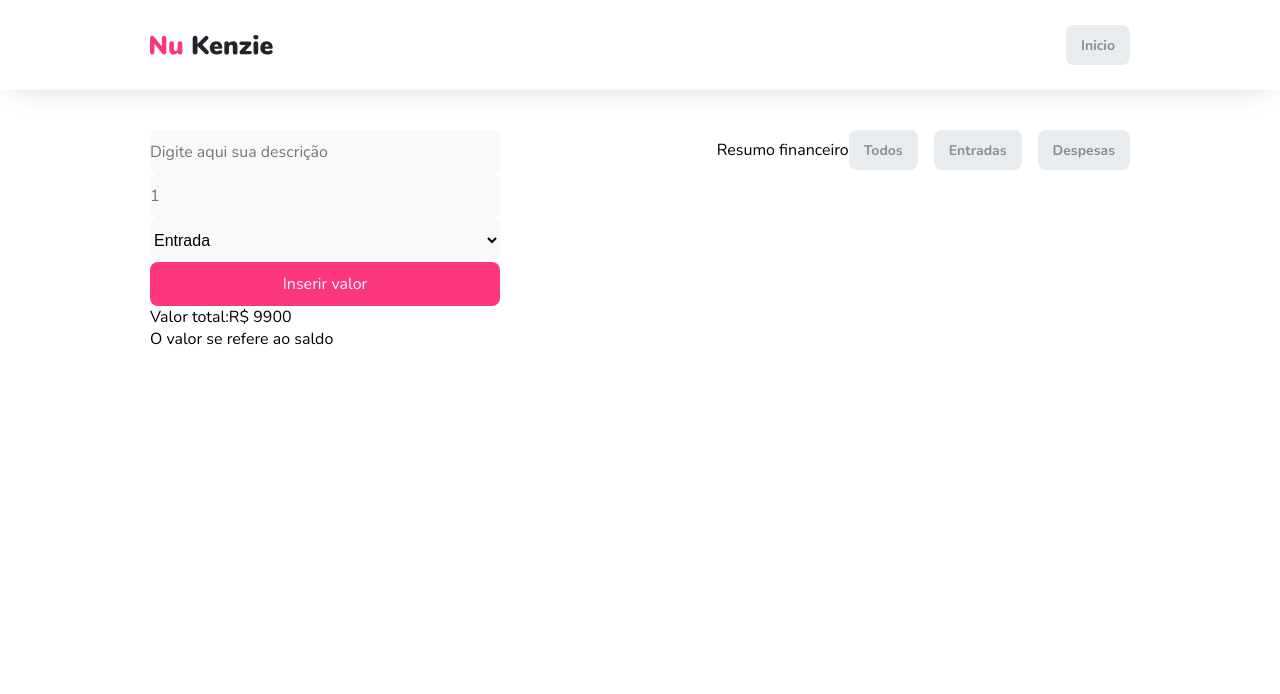
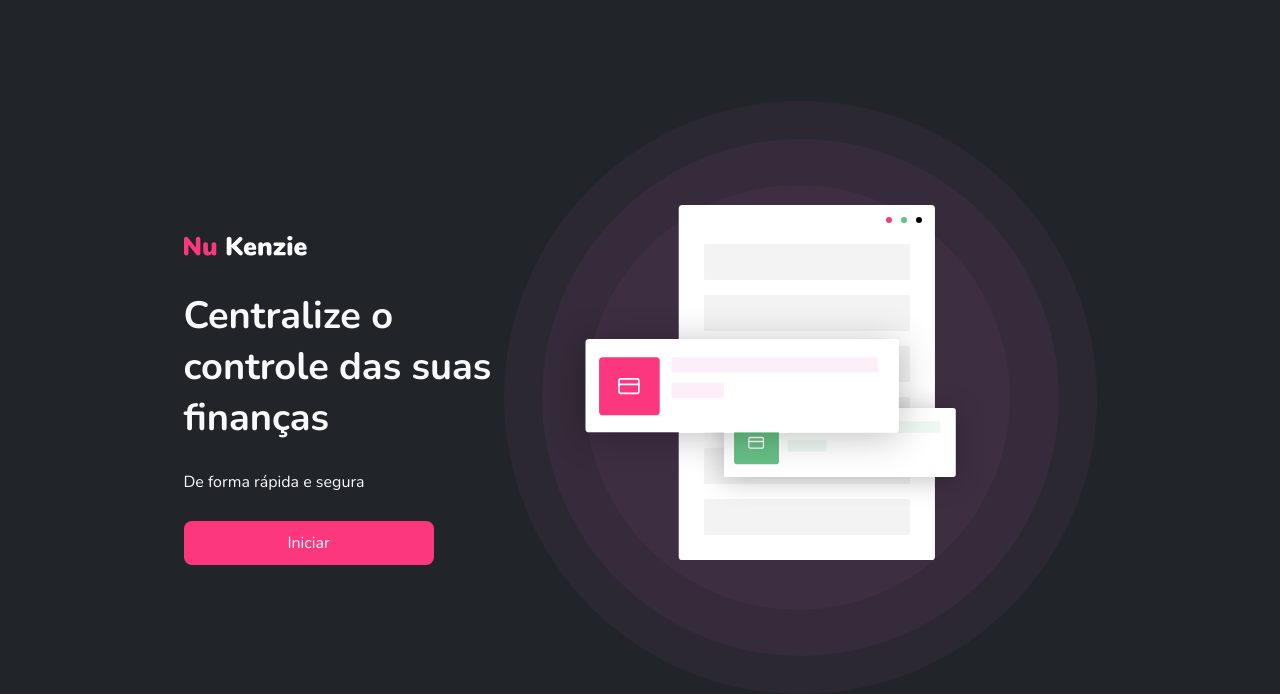
Before and after one commit to Buraio/React-FinanceApp, a React (Vite) app: page / in a window 1280 px wide. Shown: the top 694 px of the page. Built offline with nearby package versions, Linux system fonts and the light colour scheme.

Commit message:
feat: Redirect events to landing and home page, landing page styles and home page component organization

```diff
--- a/src/App.jsx
+++ b/src/App.jsx
@@ -1,33 +1,17 @@
 import { useState } from "react";
-import Header from "./components/Header";
-import Form from "./components/Form";
-import { Button } from "./components/Button";
-import { TotalMoney } from "./components/TotalMoney";
-import { List } from "./components/List";
-import { Card } from "./components/Card";
+import LandingPage from "./pages/landingPage";
+import HomePage from "./pages/homePage";
 
 function App() {
-
-  const [cardArray, setCards] = useState([]);
-
-  console.log(cardArray)
+  const [isLogged, setLogin] = useState(false);
 
   return (
     <div className="App">
-      <Header></Header>
-      <div className="divContainer">
-        <div id="left">
-          <Form setCards={setCards}></Form>
-          <TotalMoney></TotalMoney>
-        </div>
-
-        <div id="right">
-          <Button></Button>
-          <List>
-            {cardArray.map((card, index) => <Card key={index} description={card.description} value={card.value} type={card.type}></Card>)}
-          </List>
-        </div>
-      </div>
+      {isLogged ? (
+        <HomePage setLogin={setLogin}></HomePage>
+      ) : (
+        <LandingPage setLogin={setLogin}></LandingPage>
+      )}
     </div>
   );
 }
--- a/src/components/Card/index.jsx
+++ b/src/components/Card/index.jsx
@@ -1,4 +1,10 @@
-export const Card = ({ description, value, type, children }) => {
+export const Card = ({ setCards, description, value, type, children }) => {
+  const removeEntry = () => {
+
+
+
+  };
+
   const typeVerify = type === "entrada";
   return (
     <li className="entryCard">
--- a/src/components/Header/index.jsx
+++ b/src/components/Header/index.jsx
@@ -1,11 +1,19 @@
-import '../../styles/globalStyles.css'
-import './header.css'
+import "../../styles/globalStyles.css";
+import "./header.css";
 
-const Header = () => {
+const Header = ({ setLogin }) => {
   return (
     <header className="homeHeader">
       <img id="logoImg" src="../../src/assets/NuKenzie.svg" alt="" />
-      <button id="goToLandingPage" className='smallBtn btnHover'>Inicio</button>
+      <button
+        id="goToLandingPage"
+        className="smallBtn btnHover"
+        onClick={() => {
+          setLogin(false);
+        }}
+      >
+        Inicio
+      </button>
     </header>
   );
 };
--- /dev/null
+++ b/src/components/LandingMain/index.jsx
@@ -0,0 +1,28 @@
+import React from "react";
+import "../../styles/globalStyles.css";
+import "./landingMain.css";
+
+const LandingMain = ({ setLogin }) => {
+  return (
+    <>
+      <div className="leftCont">
+        <img src="../../src/assets/NuKenzieDark.svg" alt="" />
+        <h1 className="mainTitle">Centralize o controle das suas finanças</h1>
+        <p>De forma rápida e segura</p>
+        <button
+          className="goToHome bigBtn"
+          onClick={() => {
+            setLogin(true);
+          }}
+        >
+          Iniciar
+        </button>
+      </div>
+      <div className="rightCont">
+        <img src="../../src/assets/illustration.svg" alt="" />
+      </div>
+    </>
+  );
+};
+
+export default LandingMain;
--- /dev/null
+++ b/src/components/LandingMain/landingMain.css
@@ -0,0 +1,30 @@
+body {
+  background-color: var(--gray-4);
+  color: var(--gray-1);
+}
+
+.landingMain {
+  height: 100vh;
+  display: flex;
+  justify-content: center;
+  align-items: center;
+}
+
+.leftCont {
+  width: 25%;
+}
+
+.mainTitle {
+  max-width: 350px;
+  font-size: 38px;
+}
+
+.mainTitle,
+.leftCont > p,
+.goToHome {
+  margin-top: 28px;
+}
+
+.goToHome {
+  max-width: 250px;
+}
--- /dev/null
+++ b/src/pages/homePage/index.jsx
@@ -0,0 +1,41 @@
+import React from "react";
+import { useState } from "react";
+import Header from "../../components/Header";
+import Form from "../../components/Form";
+import { Button } from "../../components/Button";
+import { TotalMoney } from "../../components/TotalMoney";
+import { List } from "../../components/List";
+import { Card } from "../../components/Card";
+
+const HomePage = ({ setLogin }) => {
+  const [cardArray, setCards] = useState([]);
+
+  return (
+    <>
+      <Header setLogin={setLogin}></Header>
+      <div className="divContainer">
+        <div id="left">
+          <Form setCards={setCards}></Form>
+          <TotalMoney></TotalMoney>
+        </div>
+
+        <div id="right">
+          <Button></Button>
+          <List>
+            {cardArray.map((card, index) => (
+              <Card
+                key={index}
+                setCards={setCards}
+                description={card.description}
+                value={card.value}
+                type={card.type}
+              ></Card>
+            ))}
+          </List>
+        </div>
+      </div>
+    </>
+  );
+};
+
+export default HomePage;
--- /dev/null
+++ b/src/pages/landingPage/index.jsx
@@ -0,0 +1,12 @@
+import React from "react";
+import LandingMain from "../../components/LandingMain";
+
+function LandingPage({ setLogin }) {
+  return (
+    <main className="landingMain">
+      <LandingMain setLogin={setLogin}></LandingMain>
+    </main>
+  );
+}
+
+export default LandingPage;
```
Also changed, not shown: src/main.jsx (+5 -6 lines), src/assets/illustration.svg (added).
